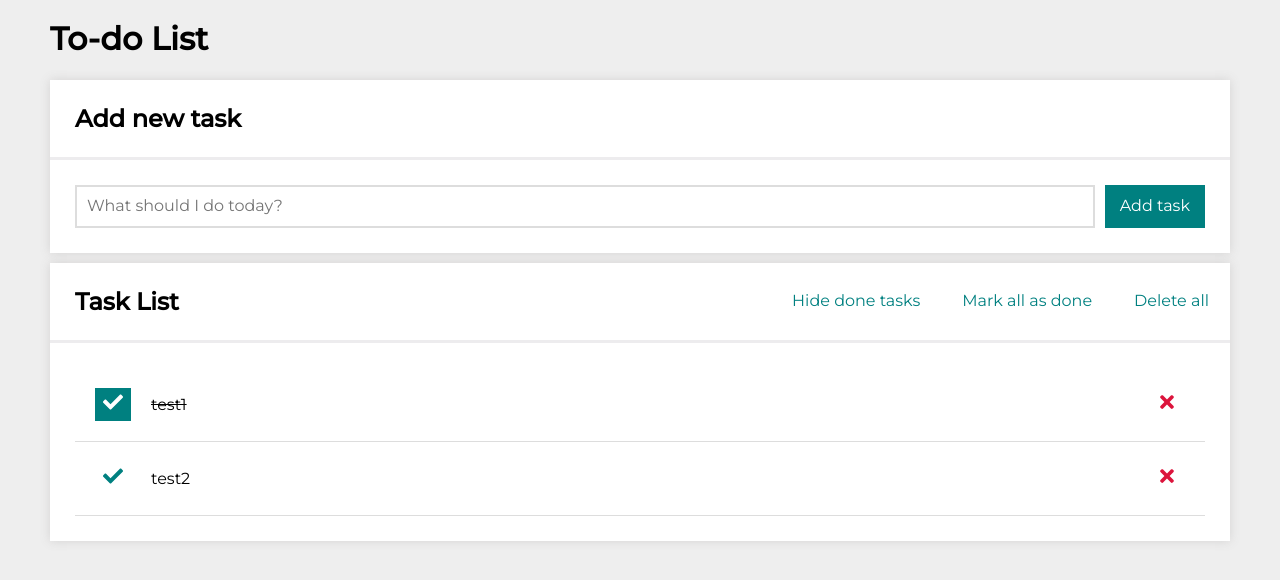
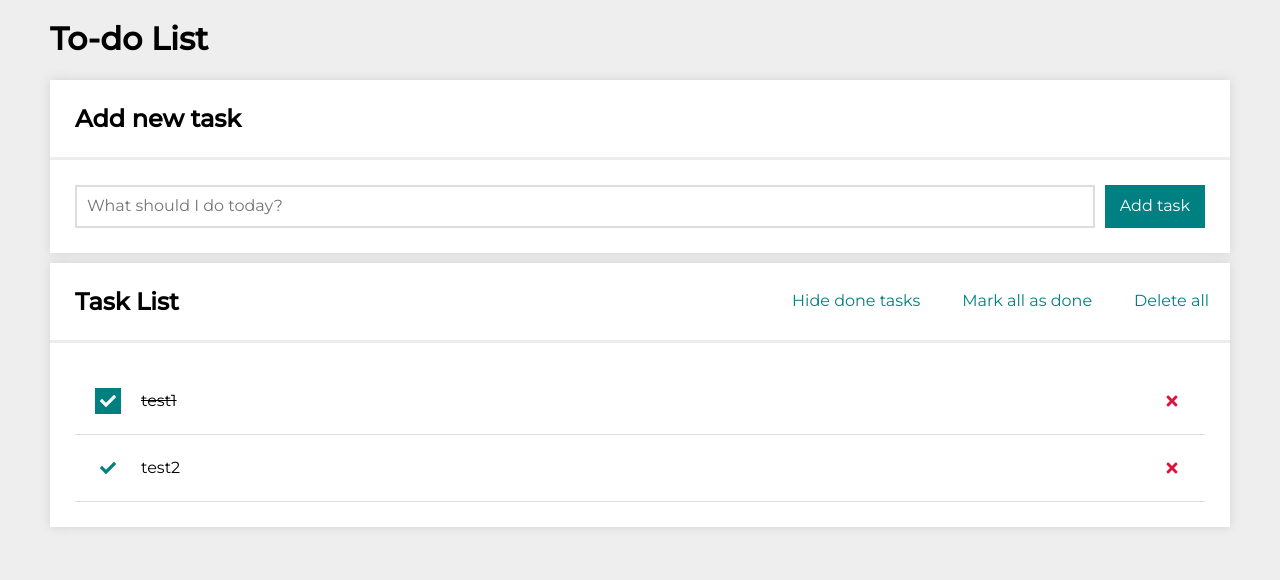
Before and after one commit to stolar-xyz/to-do-list-react, a React (Create React App) app: page / in a window 1280 px wide. Shown: the top 580 px of the page. Built offline with nearby package versions, Linux system fonts and the light colour scheme.

Commit message:
list buttons styles changed

```diff
--- a/src/List/style.css
+++ b/src/List/style.css
@@ -34,8 +34,8 @@
 .list__button {
     cursor: pointer;
     border: none;
-    padding: 4px 8px;
-    font-size: 20px;
+    line-height: 50%;
+    padding: 5px;
     background-color: inherit;
 }
 
```
